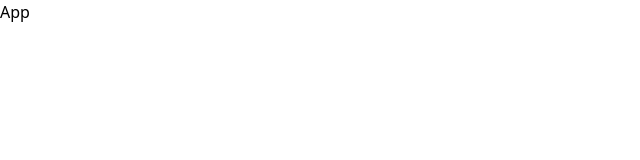
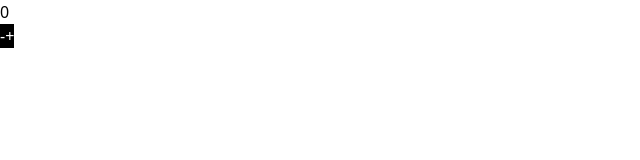
Before and after one commit to myat-su-mon/react-performance, a React (Vite) app: page / in a window 1280 px wide. Shown: the top 160 px of the page, without its empty margins (0-640 px from the left). Built offline with nearby package versions, Linux system fonts and the light colour scheme.

Commit message:
HOC with counter

```diff
--- a/src/App.tsx
+++ b/src/App.tsx
@@ -1,29 +1,17 @@
-const App = () => {
-  // const calculate = (
-  //   x: number,
-  //   y: number,
-  //   callback: (x: number, y: number) => void
-  // ) => {
-  //   return callback(x, y);
-  // };
-  // const addFunc = (x: number, y: number) => {
-  //   return x + y;
-  // };
-  // const subFunc = (x: number, y: number) => {
-  //   return x - y;
-  // };
-  // console.log(calculate(1, 3, subFunc));
+import withCounter, { PropsType } from "./hoc/withCounter";
 
-  const greet = (prefix: string) => {
-    return function (name: string) {
-      console.log(`${prefix} ${name}`);
-    };
-  };
-
-  const sayHi = greet("hello");
-  sayHi("myat");
-
-  return <div>App</div>;
+const App = ({ count, increment, decrement }: PropsType) => {
+  return (
+    <div>
+      <h2 className="text-black">{count}</h2>
+      <button onClick={decrement} className="bg-black text-white">
+        -
+      </button>
+      <button onClick={increment} className="bg-black text-white">
+        +
+      </button>
+    </div>
+  );
 };
 
-export default App;
+export default withCounter(App);
--- /dev/null
+++ b/src/HigherOrderFunction.tsx
@@ -0,0 +1,29 @@
+const App = () => {
+  // const calculate = (
+  //   x: number,
+  //   y: number,
+  //   callback: (x: number, y: number) => void
+  // ) => {
+  //   return callback(x, y);
+  // };
+  // const addFunc = (x: number, y: number) => {
+  //   return x + y;
+  // };
+  // const subFunc = (x: number, y: number) => {
+  //   return x - y;
+  // };
+  // console.log(calculate(1, 3, subFunc));
+
+  const greet = (prefix: string) => {
+    return function (name: string) {
+      console.log(`${prefix} ${name}`);
+    };
+  };
+
+  const sayHi = greet("hello");
+  sayHi("myat");
+
+  return <div>App</div>;
+};
+
+export default App;
--- /dev/null
+++ b/src/hoc/withCounter.tsx
@@ -0,0 +1,28 @@
+import { FC, useState } from "react";
+
+export interface PropsType {
+  count: number;
+  increment: () => void;
+  decrement: () => void;
+}
+
+const withCounter = (WrappedComponent: FC<PropsType>) => {
+  const WithCounter = () => {
+    const [count, setCount] = useState<number>(0);
+
+    const increment = () => setCount(count + 1);
+    const decrement = () => setCount(count - 1);
+
+    return (
+      <WrappedComponent
+        count={count}
+        increment={increment}
+        decrement={decrement}
+      />
+    );
+  };
+
+  return WithCounter;
+};
+
+export default withCounter;
```
